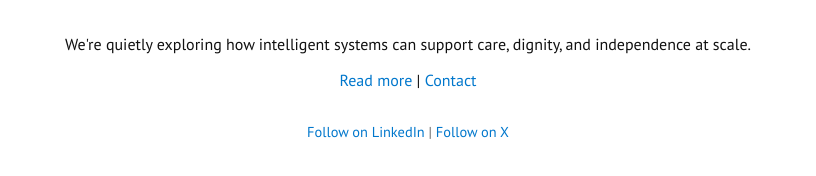
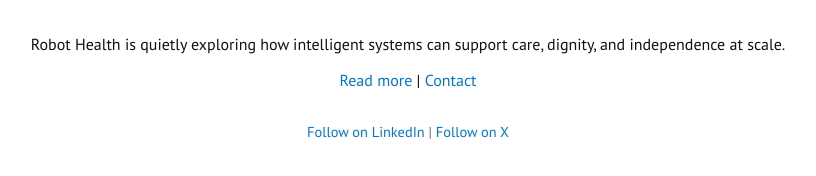
Before and after one commit to bmarggraff/robot.health, a plain HTML site: page index.html in a window 1280 px wide. Shown: the part 122-298 px from the top of the page, without its empty margins (232-1048 px from the left). Drawn offline with Linux system fonts and the light colour scheme.

Commit message:
Update index.html
Minor edit

```diff
--- a/index.html
+++ b/index.html
@@ -35,7 +35,7 @@
       <img src="images/Robot Health logo w text vector.svg" alt="robot.health" class="logo-full">
       <img src="images/Robot Health logo vector.svg" alt="robot.health icon" class="logo-icon">
     </div>
-    <p>We're quietly exploring how intelligent systems can support care, dignity, and independence at scale.</p>
+    <p>Robot Health is quietly exploring how intelligent systems can support care, dignity, and independence at scale.</p>
     <p><a href="/blog/">Read more</a> | <a href="/contact.html">Contact</a></p>
     <div class="social-links">
       <a href="https://www.linkedin.com/company/robot-health" target="_blank" rel="noopener noreferrer">Follow on LinkedIn</a> |
```
